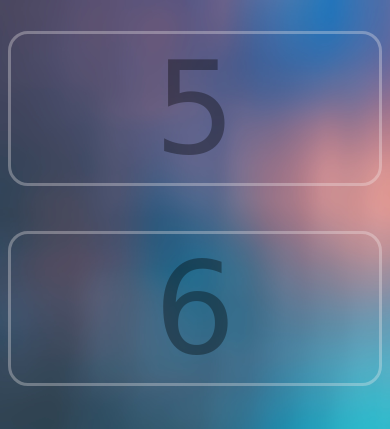
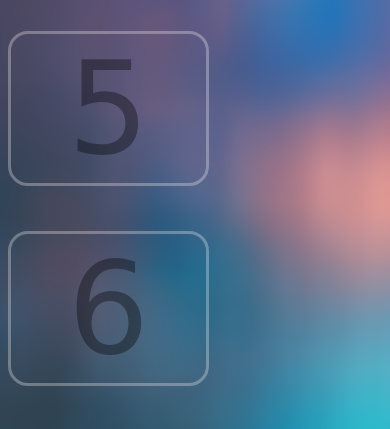
Before and after one commit to padovalanga/padovalanga.github.io, a plain HTML site: page index.html in a window 390 px wide. Shown: the top 429 px of the page. Drawn offline with Linux system fonts and the light colour scheme; a web font is replaced by a local one.

Commit message:
Update styles.css

```diff
--- a/styles.css
+++ b/styles.css
@@ -36,6 +36,6 @@ body{
     #div1,#div2,#div3,#div4{
     margin-top: auto;
     margin-bottom: auto;
-    width: auto;
+    width: 50vw;
     }
 }
```
